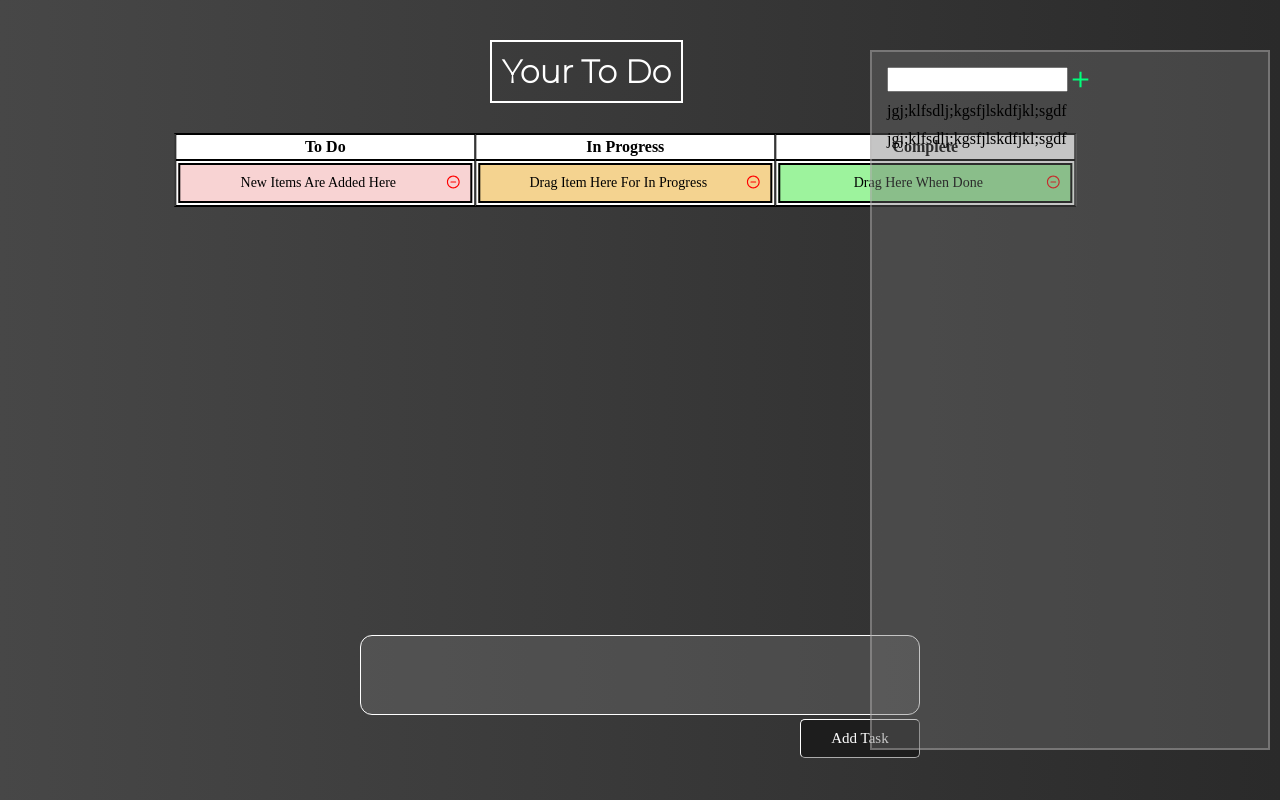
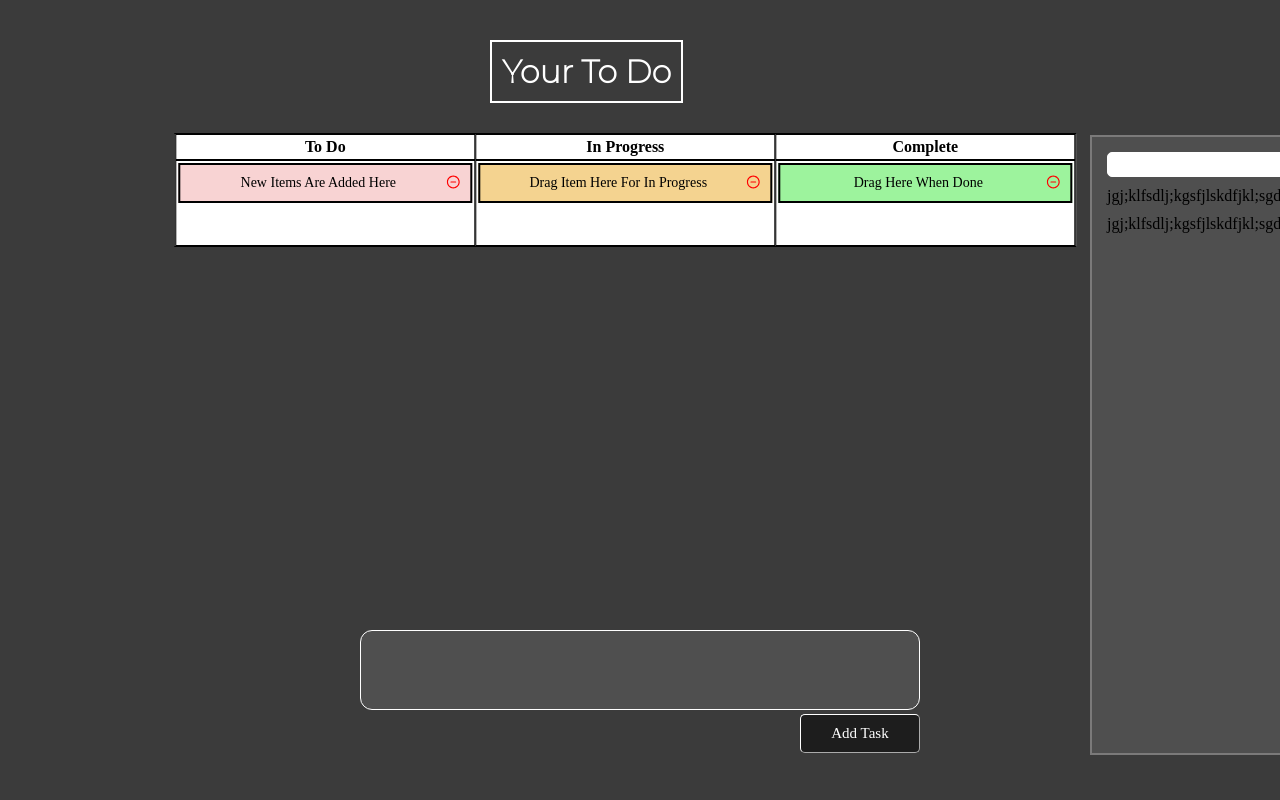
Before and after one commit to 8885os/Kanban, a React (Create React App) app: page / in a window 1280 px wide. Built offline with nearby package versions, Linux system fonts and the light colour scheme.

Commit message:
side panel + resizing

```diff
--- a/src/App.js
+++ b/src/App.js
@@ -58,11 +58,9 @@ function App() {
                 <div className="container">
                     <Header />
                     <Table tasks={tasks} onDelete={deleteTask} onDrop={setTasks} />
+                    <AddTask tasks={tasks} onAdd={newTask} />
+                    <SidePanel></SidePanel>
                 </div>
-                <div>
-                    <AddTask tasks={tasks} onAdd={newTask} />
-                </div>
-                <SidePanel></SidePanel>
             </DndProvider >
         </div>
 
--- a/src/components/AddTask.js
+++ b/src/components/AddTask.js
@@ -13,14 +13,19 @@ const AddTask = ({ onAdd }) => {
         setTask('')
 
     }
+    const handleKey = (e) => {
+        if (e.keyCode === 13) {
+            onClick();
+        }
+    }
 
     return (
         <div id='makingtask'>
             <textarea id="text" value={text} onChange={(e) =>
-                setTask(e.target.value)}>
+                setTask(e.target.value)} onKeyUp={handleKey}>
 
             </textarea>
-            <button className='btn' onClick={onClick}>
+            <button className='btn' onClick={onClick} >
                 Add Task
             </button>
         </div>
--- a/src/components/Complete.js
+++ b/src/components/Complete.js
@@ -28,6 +28,7 @@ const Complete = ({ tasks, onDelete, onDrop }) => {
                     <Article key={filtertask.id} task={filtertask} specify={filtertask.specify} onDelete={onDelete} />
                 ))}
             </div>
+            <div style={{ width: '300px', height: '40px' }}></div>
         </td>
     )
 }
--- a/src/components/Inprogress.js
+++ b/src/components/Inprogress.js
@@ -27,6 +27,7 @@ const Inprogress = ({ tasks, onDelete, onDrop }) => {
                     <Article key={filtertask.id} task={filtertask} specify={filtertask.specify} onDelete={onDelete} />
                 ))}
             </div>
+            <div style={{ width: '300px', height: '40px' }}></div>
         </td>
     )
 }
--- a/src/components/TableRow.js
+++ b/src/components/TableRow.js
@@ -12,7 +12,7 @@ function TableRow({ tasks, onDelete, onDrop }) {
             <Todo tasks={tasks} onDelete={onDelete} onDrop={onDrop}></Todo>
             <Inprogress tasks={tasks} onDelete={onDelete} onDrop={onDrop}></Inprogress>
             <Complete tasks={tasks} onDelete={onDelete} onDrop={onDrop}></Complete>
-        </tr>
+        </tr >
     )
 }
 
--- a/src/index.css
+++ b/src/index.css
@@ -8,7 +8,7 @@
 
 body {
     height: 100ch;
-    background-image: linear-gradient(to right, #474747, #2a2a2a)
+    background-color: #3b3b3b;
 }
 
 .container {
@@ -79,7 +79,7 @@ article {
     height: 180px;
     left: 50%;
     transform: translateX(-50%);
-    bottom: 5px;
+    bottom: -650px;
     justify-content: space-between;
     padding: 20px;
 }
@@ -155,12 +155,11 @@ article {
 
 .side-panel {
     position: fixed;
-    display: flex;
-    right: 10px;
-    top: 50%;
+    right: -700px;
+    top: 405px;
     transform: translateY(-50%);
     width: 400px;
-    height: 700px;
+    height: 620px;
     background-color: rgba(111, 111, 111, 0.4);
     border: 2px solid rgba(189, 187, 187, 0.4);
     padding: 10px;
@@ -186,3 +185,11 @@ li {
     width: 25px;
     height: 25px;
 }
+
+.making-new {
+    outline: none;
+    border-style: solid;
+    border-color: rgb(255, 255, 255);
+    border-radius: 5px;
+    border-width: 1px;
+}
```
